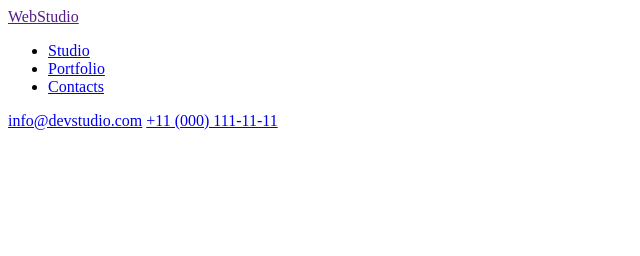
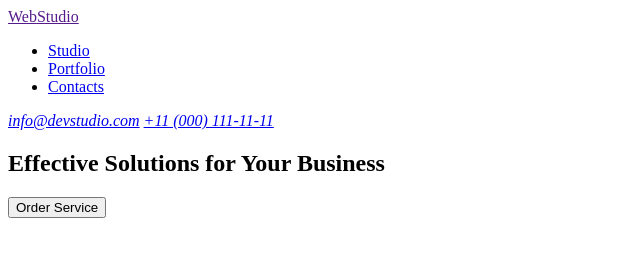
Before and after one commit to ZadorozhnaR/goit-markup-hw-01, a plain HTML site: page index.html in a window 1280 px wide. Shown: the whole page, without its empty margins (0-640 px from the left). Drawn offline with Linux system fonts and the light colour scheme.

Commit message:
Update index.html

```diff
--- a/index.html
+++ b/index.html
@@ -26,17 +26,17 @@
                 </li>
 
             </ul>
-
-             <a href="mailto:info@devstudio.com">info@devstudio.com</a>
-            <a href="tel:+110001111111">+11 (000) 111-11-11</a>
-
-
         </nav>
+             <address><a href="mailto:info@devstudio.com">info@devstudio.com</a>
+             <a href="tel:+110001111111">+11 (000) 111-11-11</a></address>
 
     </header>
     <main>
       <!-- hero image -->
-      <section></section>
+      <section>
+        <h1>Effective Solutions for Your Business</h1>
+        <button type="button">Order Service</button>
+      </section>
       <!-- Section 1 -->
       <section id="studio"></section>
       <!-- Section 2 -->
```
